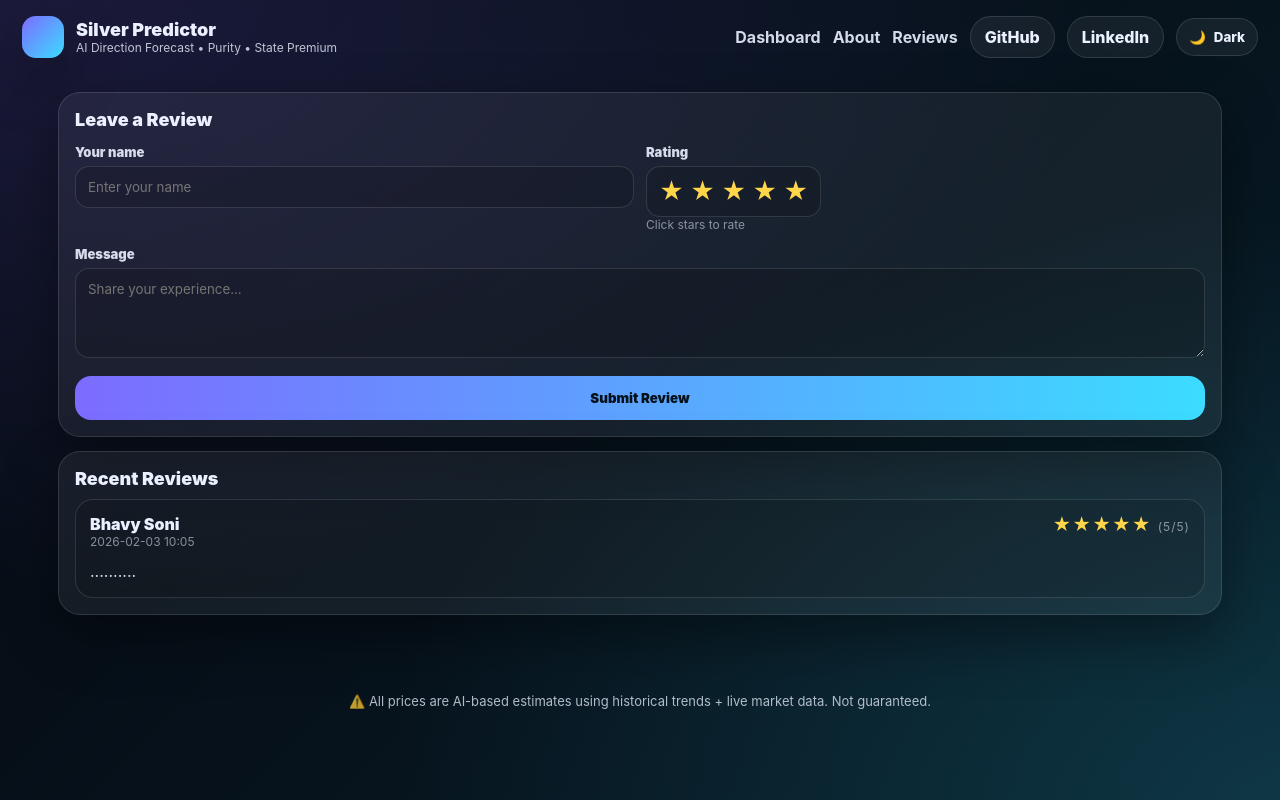
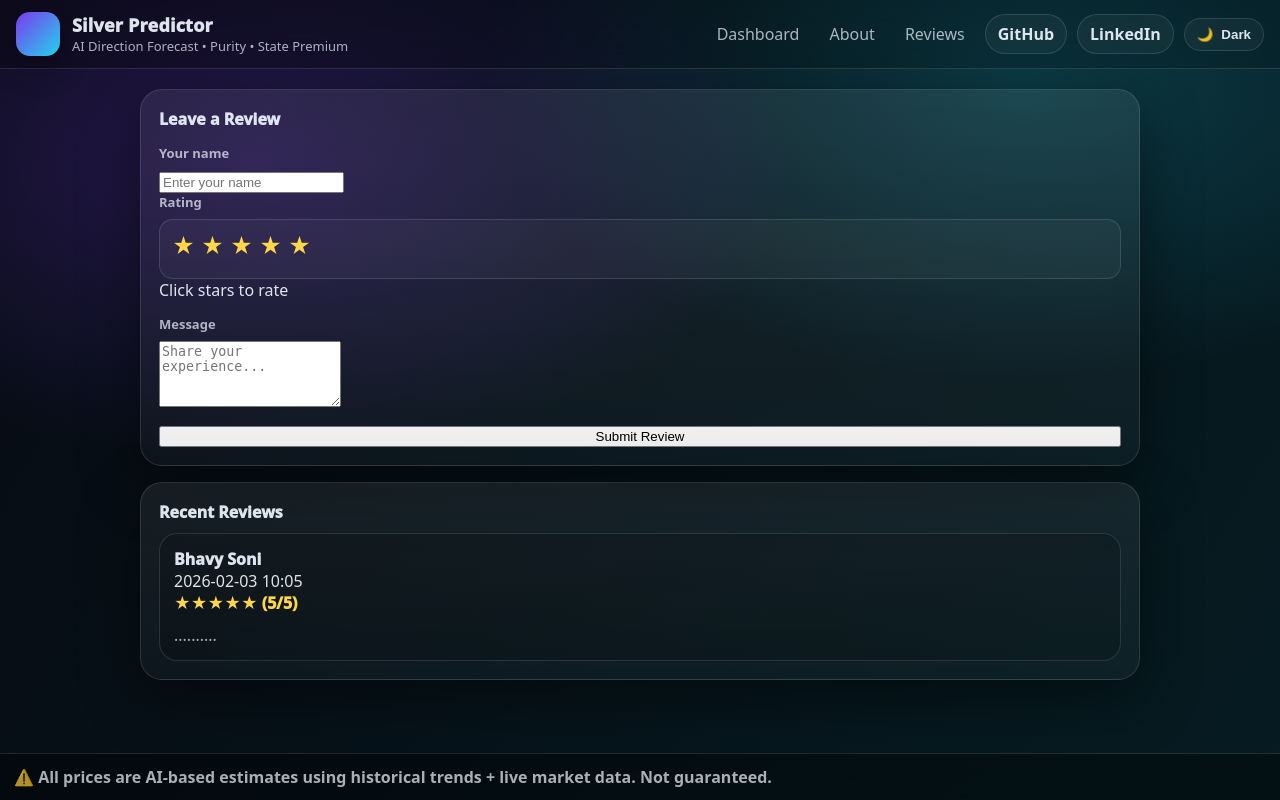
Before and after one commit to Bhavy123321/Silver-Price-Predictor, a Flask app: page /reviews in a window 1280 px wide. Run offline with Flask 3, Linux system fonts and the light colour scheme; data comes from the database, SQL or seed files in the repository; parts of the project's set-up code (start-up, migrations or seed data) failed here and were passed over.

Commit message:
Update style.css

```diff
--- a/static/style.css
+++ b/static/style.css
@@ -1,381 +1,383 @@
-/* =========================
-   THEME VARIABLES
-========================= */
+/* ============ THEME ============ */
 :root{
-  --bg1: #060810;
-  --bg2: #071c27;
+  --bg1:#070A12;
+  --bg2:#061C22;
   --card: rgba(255,255,255,.06);
-  --stroke: rgba(255,255,255,.12);
-  --text: #eaf0ff;
-  --muted: rgba(234,240,255,.72);
-  --muted2: rgba(234,240,255,.55);
-  --chip: rgba(255,255,255,.10);
-  --btn1: #7c6cff;
-  --btn2: #3bdcff;
-  --green: rgba(46,229,157,.12);
-  --greenStroke: rgba(46,229,157,.35);
-  --shadow: 0 22px 55px rgba(0,0,0,.40);
+  --card2: rgba(255,255,255,.04);
+  --border: rgba(255,255,255,.12);
+  --text: rgba(240,245,255,.92);
+  --muted: rgba(240,245,255,.70);
+  --shadow: 0 18px 60px rgba(0,0,0,.45);
+  --accent1:#7C3AED;
+  --accent2:#22D3EE;
+  --good:#2EE59D;
+  --bad:#FF4D6D;
 }
 
 html[data-theme="light"]{
-  --bg1: #f6f8ff;
-  --bg2: #e8f3ff;
+  --bg1:#f6f7fb;
+  --bg2:#e9f2f7;
   --card: rgba(0,0,0,.04);
-  --stroke: rgba(0,0,0,.10);
-  --text: #081225;
-  --muted: rgba(8,18,37,.70);
-  --muted2: rgba(8,18,37,.55);
-  --chip: rgba(0,0,0,.06);
-  --shadow: 0 22px 55px rgba(0,0,0,.15);
+  --card2: rgba(0,0,0,.03);
+  --border: rgba(0,0,0,.12);
+  --text: rgba(20,22,26,.92);
+  --muted: rgba(20,22,26,.70);
+  --shadow: 0 18px 60px rgba(0,0,0,.18);
 }
 
-/* =========================
-   RESET
-========================= */
-*{ box-sizing:border-box; margin:0; padding:0; font-family: Inter, system-ui, sans-serif; }
+/* ============ BASE ============ */
+*{box-sizing:border-box}
 body{
-  color: var(--text);
-  min-height: 100vh;
+  margin:0;
+  font-family: ui-sans-serif, system-ui, -apple-system, Segoe UI, Roboto, Arial;
+  color:var(--text);
   background:
-    radial-gradient(1100px 600px at top left, rgba(124,108,255,.18), transparent),
-    radial-gradient(900px 600px at bottom right, rgba(59,220,255,.14), transparent),
-    linear-gradient(135deg, var(--bg1), var(--bg2));
+    radial-gradient(900px 500px at 20% 20%, rgba(124,58,237,.26), transparent 60%),
+    radial-gradient(900px 500px at 80% 10%, rgba(34,211,238,.20), transparent 60%),
+    linear-gradient(120deg, var(--bg1), var(--bg2));
+  min-height:100vh;
 }
 
-a{ color: inherit; text-decoration:none; }
-
-/* =========================
-   TOPBAR
-========================= */
-.topbar{
-  display:flex;
-  justify-content:space-between;
-  align-items:center;
-  padding: 16px 22px;
+a{color:inherit; text-decoration:none}
+.page{max-width:1200px; margin:0 auto; padding:20px 14px 70px}
+.muted{color:var(--muted)}
+.chip{
+  display:inline-block; padding:4px 10px;
+  border:1px solid var(--border);
+  background: var(--card2);
+  border-radius:999px;
+  font-weight:800;
+  margin:0 6px;
 }
 
-.brand{ display:flex; gap:12px; align-items:center; }
+/* ============ TOPBAR ============ */
+.topbar{
+  position:sticky; top:0; z-index:10;
+  backdrop-filter: blur(14px);
+  background: linear-gradient(to right, rgba(0,0,0,.25), rgba(0,0,0,.15));
+  border-bottom:1px solid var(--border);
+  display:flex; align-items:center; justify-content:space-between;
+  padding:12px 16px;
+}
+.brand{display:flex; align-items:center; gap:12px}
 .brand-mark{
-  width: 42px; height:42px; border-radius: 14px;
-  background: linear-gradient(135deg, var(--btn1), var(--btn2));
-  box-shadow: var(--shadow);
+  width:44px; height:44px; border-radius:14px;
+  background: linear-gradient(135deg, var(--accent1), var(--accent2));
+  box-shadow: 0 10px 30px rgba(0,0,0,.35);
 }
-.brand-title{ font-weight: 950; font-size: 18px; }
-.brand-sub{ font-size: 12px; opacity:.8; }
+.brand-title{font-weight:950; letter-spacing:.2px; font-size:18px}
+.brand-sub{color:var(--muted); font-size:13px}
 
-.nav{ display:flex; gap:12px; align-items:center; flex-wrap:wrap; justify-content:flex-end; }
-.nav-link{ opacity:.9; font-weight:700; }
-.nav-link:hover{ opacity:1; text-decoration: underline; }
-
+.nav{display:flex; gap:10px; align-items:center; flex-wrap:wrap}
+.nav-link{
+  padding:8px 10px;
+  border-radius:12px;
+  color:var(--muted);
+}
+.nav-link:hover{background:var(--card2); color:var(--text)}
 .nav-pill{
-  padding: 10px 14px;
-  border-radius: 999px;
-  border: 1px solid var(--stroke);
-  background: var(--card);
-  font-weight: 800;
+  padding:8px 12px;
+  border-radius:999px;
+  border:1px solid var(--border);
+  background: var(--card2);
+  font-weight:850;
 }
-.nav-pill:hover{ transform: translateY(-1px); }
-
 .mode-btn{
-  padding: 10px 12px;
-  border-radius: 999px;
-  border: 1px solid var(--stroke);
-  background: var(--card);
-  color: var(--text);
-  font-weight: 850;
-  cursor: pointer;
-  display:flex;
-  gap:8px;
-  align-items:center;
-}
-.mode-btn:hover{ transform: translateY(-1px); }
-
-/* =========================
-   PAGE & FOOT
-========================= */
-.page{ max-width: 1200px; margin: 0 auto; padding: 18px 18px 60px; }
-.footnote{
-  text-align:center;
-  padding: 18px;
-  opacity: .75;
-  font-size: 13px;
+  display:flex; gap:8px; align-items:center;
+  padding:8px 12px;
+  border-radius:999px;
+  border:1px solid var(--border);
+  background: var(--card2);
+  cursor:pointer;
+  color:var(--text);
+  font-weight:850;
 }
 
-/* =========================
-   TOAST
-========================= */
-.toast-wrap{ max-width:1200px; margin: 0 auto; padding: 0 18px; }
-.toast{
-  margin-top: 10px;
-  padding: 12px 14px;
-  border-radius: 14px;
-  border: 1px solid var(--stroke);
-  background: var(--card);
+/* ============ CARDS ============ */
+.card{
+  background: linear-gradient(180deg, rgba(255,255,255,.07), rgba(255,255,255,.03));
+  border:1px solid var(--border);
   box-shadow: var(--shadow);
-  font-weight: 700;
+  border-radius:22px;
+  padding:18px;
 }
-.toast-success{ border-color: rgba(46,229,157,.35); }
-.toast-error{ border-color: rgba(255,99,132,.35); }
+.card-title{font-weight:950; font-size:16px; margin-bottom:10px}
+.card-foot{color:var(--muted); font-size:12px; margin-top:8px}
 
-/* =========================
-   GRID LAYOUT
-========================= */
+/* ============ LAYOUT GRID ============ */
 .grid{
   display:grid;
-  grid-template-columns: 1.25fr 1fr;
-  gap: 18px;
-  align-items:start;
+  grid-template-columns: 1.12fr .88fr;
+  gap:16px;
 }
-.stack{ display:grid; gap: 14px; }
+.left{display:flex; flex-direction:column; gap:16px}
+.right{display:flex; flex-direction:column; gap:16px}
+
 @media (max-width: 980px){
-  .grid{ grid-template-columns: 1fr; }
-  .topbar{ flex-direction:column; align-items:flex-start; gap:12px; }
-  .nav{ justify-content:flex-start; }
+  .grid{grid-template-columns: 1fr}
 }
 
-/* =========================
-   HERO
-========================= */
-.h1{ font-size: 44px; font-weight: 980; letter-spacing:-.5px; }
-.lead{ margin-top: 10px; color: var(--muted); line-height: 1.55; }
-.chip{
-  display:inline-block;
-  padding: 6px 10px;
-  border-radius: 999px;
-  background: var(--chip);
-  border: 1px solid var(--stroke);
-  font-weight: 900;
+/* ============ HERO ============ */
+.hero h1{
+  margin:8px 0 8px;
+  font-size:44px;
+  letter-spacing:-.8px;
+}
+.hero p{margin:0; color:var(--muted); line-height:1.5}
+
+/* ============ FORM ============ */
+.form-card{padding:16px}
+.form{display:grid; gap:14px}
+.field label{
+  display:block;
+  font-weight:900;
+  font-size:13px;
+  margin-bottom:8px;
+  color:var(--muted);
 }
 
-/* =========================
-   CARD
-========================= */
-.card{
-  background: var(--card);
-  border: 1px solid var(--stroke);
-  border-radius: 22px;
-  padding: 16px;
-  box-shadow: var(--shadow);
+/* ============ CUSTOM DROPDOWN ============ */
+.dd{position:relative}
+.dd-btn{
+  width:100%;
+  display:flex; justify-content:space-between; align-items:center;
+  padding:12px 12px;
+  border-radius:14px;
+  border:1px solid var(--border);
+  background: var(--card2);
+  color:var(--text);
+  cursor:pointer;
+  font-weight:900;
 }
-.card-title{ font-weight: 900; font-size: 18px; margin-bottom: 10px; }
-.card-foot{ margin-top: 10px; font-size: 12px; opacity:.75; }
+.dd-btn:hover{transform:translateY(-1px)}
+.dd-icon{opacity:.7}
+.dd-menu{
+  position:absolute; left:0; right:0;
+  top:calc(100% + 8px);
+  border-radius:14px;
+  border:1px solid var(--border);
+  background: rgba(10,14,22,.92);
+  backdrop-filter: blur(14px);
+  max-height:260px;
+  overflow:auto;
+  display:none;
+  z-index:50;
+}
+html[data-theme="light"] .dd-menu{background: rgba(255,255,255,.95)}
+.dd.open .dd-menu{display:block}
+.dd-item{
+  padding:10px 12px;
+  cursor:pointer;
+  color:var(--text);
+  border-bottom:1px solid rgba(255,255,255,.06);
+}
+.dd-item:hover{background: rgba(255,255,255,.06)}
+.dd-item:last-child{border-bottom:none}
 
-.muted{ color: var(--muted); }
-.muted-sm{ color: var(--muted2); font-size: 12px; }
+.btn-primary{
+  padding:12px 14px;
+  border:none;
+  border-radius:16px;
+  cursor:pointer;
+  font-weight:950;
+  background: linear-gradient(90deg, var(--accent1), var(--accent2));
+  color:#071017;
+  box-shadow: 0 14px 40px rgba(0,0,0,.35);
+}
+.btn-primary:hover{transform:translateY(-1px)}
+.tip{font-size:12px; color:var(--muted)}
 
-/* =========================
-   FORM
-========================= */
-.form{ display:grid; gap: 14px; }
-.form-row{ display:grid; grid-template-columns: 1fr 1fr; gap: 12px; }
-@media (max-width: 640px){ .form-row{ grid-template-columns: 1fr; } }
-
-.label{ font-weight: 900; font-size: 13px; margin-bottom: 6px; display:block; opacity:.9; }
-
-/* inputs */
-.input{
-  width:100%;
-  padding: 12px 12px;
-  border-radius: 14px;
-  border: 1px solid var(--stroke);
-  background: rgba(0,0,0,.15);
-  color: var(--text);
-  outline: none;
+/* ============ RESULT ============ */
+.result-card{padding:16px}
+.result-top{
+  display:flex; justify-content:space-between; align-items:flex-start;
+  gap:12px; flex-wrap:wrap;
 }
-html[data-theme="light"] .input{ background: rgba(255,255,255,.65); }
-.input:focus{
-  border-color: rgba(96,165,250,.55);
-  box-shadow: 0 0 0 4px rgba(96,165,250,.12);
+.mini-title{
+  font-weight:950;
+  font-size:12px;
+  letter-spacing:.35px;
+  color:var(--muted);
 }
-
-/* ✅ MODERN SELECT (NOT UGLY DEFAULT) */
-.select{
-  position:relative;
+.big{font-size:34px; font-weight:1000; margin-top:6px}
+.pill{
+  padding:10px 14px;
+  border-radius:999px;
+  border:1px solid var(--border);
+  background: var(--card2);
+  font-weight:950;
 }
-.select select{
-  width:100%;
-  padding: 12px 42px 12px 12px;
-  border-radius: 14px;
-  border: 1px solid var(--stroke);
-  background: rgba(0,0,0,.15);
-  color: var(--text);
-  outline:none;
-  appearance:none;
-  -webkit-appearance:none;
-  -moz-appearance:none;
-}
-html[data-theme="light"] .select select{ background: rgba(255,255,255,.70); }
-
-.select-icon{
-  position:absolute;
-  right: 12px;
-  top: 50%;
-  transform: translateY(-50%);
-  pointer-events:none;
-  opacity:.8;
-  font-weight: 900;
-}
-
-/* info box */
-.info{
-  border-radius: 16px;
-  padding: 12px;
-  border: 1px solid var(--stroke);
-  background: rgba(0,0,0,.12);
-}
-html[data-theme="light"] .info{ background: rgba(255,255,255,.55); }
-.info-title{ font-weight: 900; margin-bottom: 8px; }
-.info-list{ list-style:none; display:grid; gap: 6px; color: var(--muted); }
-
-/* buttons */
-.btn{
-  padding: 14px;
-  border: none;
-  border-radius: 16px;
-  cursor:pointer;
-  font-weight: 950;
-  color: #04111a;
-  background: linear-gradient(90deg, var(--btn1), var(--btn2));
-}
-.btn:hover{ opacity:.92; transform: translateY(-1px); }
-
-.tip{ font-size: 12px; opacity:.75; }
-
-/* =========================
-   RESULT
-========================= */
-.result-head{
-  display:flex;
-  justify-content:space-between;
-  gap:12px;
-  align-items:flex-start;
-  flex-wrap:wrap;
-}
-.kicker{ font-size: 12px; font-weight: 950; opacity:.75; letter-spacing:.4px; }
-.result-title{ font-size: 32px; font-weight: 980; margin-top: 8px; }
-
-.badge{
-  padding: 10px 14px;
-  border-radius: 999px;
-  border: 1px solid var(--stroke);
-  font-weight: 950;
-}
-.badge-up{ border-color: rgba(46,229,157,.45); background: rgba(46,229,157,.10); }
-.badge-down{ border-color: rgba(255,99,132,.45); background: rgba(255,99,132,.10); }
+.pill-up{border-color: rgba(46,229,157,.55)}
+.pill-down{border-color: rgba(255,77,109,.55)}
 
 .bar{
-  margin-top: 12px;
-  padding: 14px;
-  border-radius: 18px;
-  border: 1px solid var(--stroke);
-  background: rgba(0,0,0,.10);
+  margin-top:12px;
+  padding:14px;
+  border-radius:18px;
+  border:1px solid var(--border);
+  background: var(--card2);
 }
-html[data-theme="light"] .bar{ background: rgba(255,255,255,.55); }
-.bar-title{ font-size: 12px; font-weight: 950; opacity:.75; text-transform:uppercase; letter-spacing:.35px; }
-.bar-value{ font-size: 24px; font-weight: 980; margin-top: 6px; }
-.dot{ margin: 0 10px; opacity:.6; }
+.bar-title{
+  font-weight:950; font-size:12px;
+  letter-spacing:.35px; text-transform:uppercase;
+  color:var(--muted);
+}
+.bar-val{
+  margin-top:6px;
+  font-size:26px;
+  font-weight:1000;
+}
+.bar-val span{opacity:.5; margin:0 10px}
+.bar-sub{margin-top:6px; color:var(--muted); font-size:13px}
 
 .bar-green{
-  border-color: var(--greenStroke);
-  background: var(--green);
+  border-color: rgba(46,229,157,.35);
+  background: rgba(46,229,157,.08);
+}
+.bar-purple{
+  border-color: rgba(124,58,237,.35);
+  background: rgba(124,58,237,.08);
 }
 
 .amounts{
-  margin-top: 12px;
-  padding: 12px;
-  border-radius: 18px;
-  border: 1px dashed rgba(255,255,255,.22);
-  background: rgba(0,0,0,.14);
-  display:flex;
-  flex-wrap:wrap;
-  gap: 10px;
-  align-items:center;
+  margin-top:12px;
+  display:grid;
+  grid-template-columns: repeat(3, 1fr);
+  gap:10px;
 }
-html[data-theme="light"] .amounts{
-  border-color: rgba(0,0,0,.18);
-  background: rgba(255,255,255,.55);
+.amt{
+  padding:12px;
+  border-radius:16px;
+  border:1px dashed rgba(255,255,255,.18);
+  background: rgba(0,0,0,.18);
+  font-weight:950;
+}
+.amt span{display:block; color:var(--muted); font-weight:900; font-size:12px; margin-bottom:4px}
+
+@media (max-width: 680px){
+  .big{font-size:28px}
+  .amounts{grid-template-columns: 1fr}
 }
 
-.pill{
-  padding: 8px 12px;
-  border-radius: 999px;
-  border: 1px solid var(--stroke);
-  background: rgba(255,255,255,.06);
-  font-weight: 900;
+.disclaimer{
+  margin-top:12px;
+  padding:14px;
+  border-radius:18px;
+  border:1px solid var(--border);
+  background: var(--card2);
+  color:var(--muted);
+  font-weight:800;
 }
 
-.notice{
-  margin-top: 12px;
-  padding: 12px 14px;
-  border-radius: 18px;
-  border: 1px solid var(--stroke);
-  background: rgba(255,255,255,.04);
-  opacity:.9;
+/* ============ CHARTS ============ */
+.chart-wrap{
+  height:320px;
+  border-radius:18px;
+  border:1px solid rgba(255,255,255,.08);
+  background: rgba(0,0,0,.15);
+  padding:10px;
+}
+@media (max-width: 680px){
+  .chart-wrap{height:260px}
 }
 
-/* =========================
-   CHART
-========================= */
-.chart-box{
-  height: 320px;
+/* ============ REVIEWS ============ */
+.reviews{
+  display:grid;
+  gap:16px;
+  max-width:1000px;
+  margin:0 auto;
 }
-@media(max-width: 980px){
-  .chart-box{ height: 260px; }
+.review-form .row{
+  display:grid;
+  grid-template-columns: 1fr 1fr;
+  gap:14px;
 }
-
-/* =========================
-   CONNECT
-========================= */
-.btn-row{ display:flex; gap: 10px; flex-wrap:wrap; }
-.btn-soft{
-  padding: 12px 14px;
-  border-radius: 16px;
-  border: 1px solid var(--stroke);
-  background: rgba(255,255,255,.06);
-  font-weight: 900;
+@media (max-width: 760px){
+  .review-form .row{grid-template-columns: 1fr}
 }
-.btn-soft:hover{ transform: translateY(-1px); }
-
-/* =========================
-   REVIEWS
-========================= */
-.reviews{ display:grid; gap: 14px; }
-
-.review-list{ display:grid; gap: 12px; margin-top: 10px; }
-.review-item{
-  padding: 14px;
-  border-radius: 18px;
-  border: 1px solid var(--stroke);
-  background: rgba(0,0,0,.12);
+.review-form input, .review-form textarea{
+  width:100%;
+  padding:12px;
+  border-radius:14px;
+  border:1px solid var(--border);
+  background: var(--card2);
+  color:var(--text);
+  outline:none;
 }
-html[data-theme="light"] .review-item{ background: rgba(255,255,255,.60); }
-.review-top{ display:flex; justify-content:space-between; gap: 10px; flex-wrap:wrap; }
-.review-name{ font-weight: 950; }
-.review-stars{ color: #ffd54a; font-size: 18px; letter-spacing: 1px; }
-.review-msg{ margin-top: 10px; opacity:.92; line-height: 1.5; white-space: pre-wrap; }
-
-/* ⭐ Stars input */
+.review-form input:focus, .review-form textarea:focus{
+  box-shadow: 0 0 0 4px rgba(34,211,238,.12);
+  border-color: rgba(34,211,238,.40);
+}
 .stars{
-  display:inline-flex;
+  display:flex;
   flex-direction: row-reverse;
-  gap: 6px;
-  align-items:center;
-  padding: 10px 12px;
-  border-radius: 14px;
-  border: 1px solid var(--stroke);
-  background: rgba(0,0,0,.12);
+  justify-content:flex-end;
+  gap:6px;
+  padding:10px 12px;
+  border-radius:14px;
+  border:1px solid var(--border);
+  background: var(--card2);
 }
-html[data-theme="light"] .stars{ background: rgba(255,255,255,.65); }
-.stars input{ display:none; }
+.stars input{display:none}
 .stars label{
-  font-size: 24px;
+  font-size:22px;
   cursor:pointer;
-  color: rgba(255,255,255,.28);
+  color: rgba(255,255,255,.25);
   transition: transform .12s ease, color .12s ease;
   user-select:none;
 }
-html[data-theme="light"] .stars label{ color: rgba(0,0,0,.25); }
-.stars label:hover{ transform: translateY(-1px) scale(1.05); }
+.stars label:hover{transform:translateY(-1px) scale(1.05)}
 .stars label:hover,
-.stars label:hover ~ label{ color:#ffd54a; }
-.stars input:checked ~ label{ color:#ffd54a; }
+.stars label:hover ~ label{color:#ffd54a}
+.stars input:checked ~ label{color:#ffd54a}
+
+.review-list{display:grid; gap:12px}
+.review-item{
+  padding:14px;
+  border-radius:18px;
+  border:1px solid var(--border);
+  background: rgba(0,0,0,.14);
+}
+.review-head{
+  display:flex; justify-content:space-between; gap:12px; flex-wrap:wrap;
+}
+.review-name{font-weight:1000}
+.review-date{font-size:12px; color:var(--muted); margin-top:4px}
+.review-stars{color:#ffd54a; font-weight:950}
+.review-msg{margin-top:10px; color:var(--muted); white-space:pre-wrap}
+
+/* ============ FOOTNOTE ============ */
+.footnote{
+  position:fixed;
+  left:0; right:0; bottom:0;
+  padding:12px 14px;
+  border-top:1px solid var(--border);
+  background: rgba(0,0,0,.35);
+  backdrop-filter: blur(14px);
+  color:var(--muted);
+  font-weight:900;
+}
+
+/* ============ TOASTS ============ */
+.toast-wrap{
+  position: fixed;
+  top: 76px;
+  right: 14px;
+  display: grid;
+  gap: 10px;
+  z-index: 999;
+}
+.toast{
+  padding: 12px 14px;
+  border-radius: 14px;
+  border: 1px solid var(--border);
+  background: rgba(0,0,0,.55);
+  backdrop-filter: blur(14px);
+  color: var(--text);
+  max-width: 360px;
+  box-shadow: var(--shadow);
+  font-weight: 900;
+}
+.toast-error{border-color: rgba(255,77,109,.35)}
+.toast-success{border-color: rgba(46,229,157,.35)}
```
